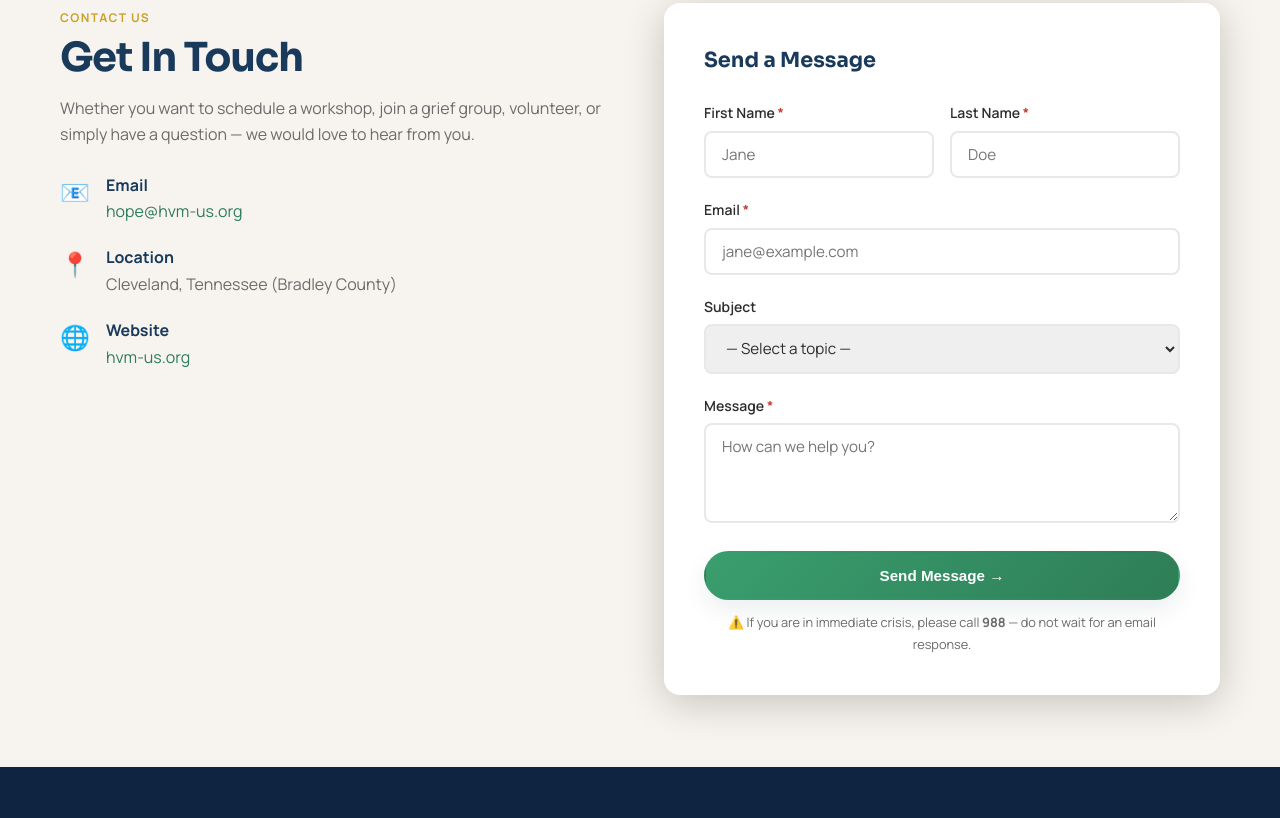
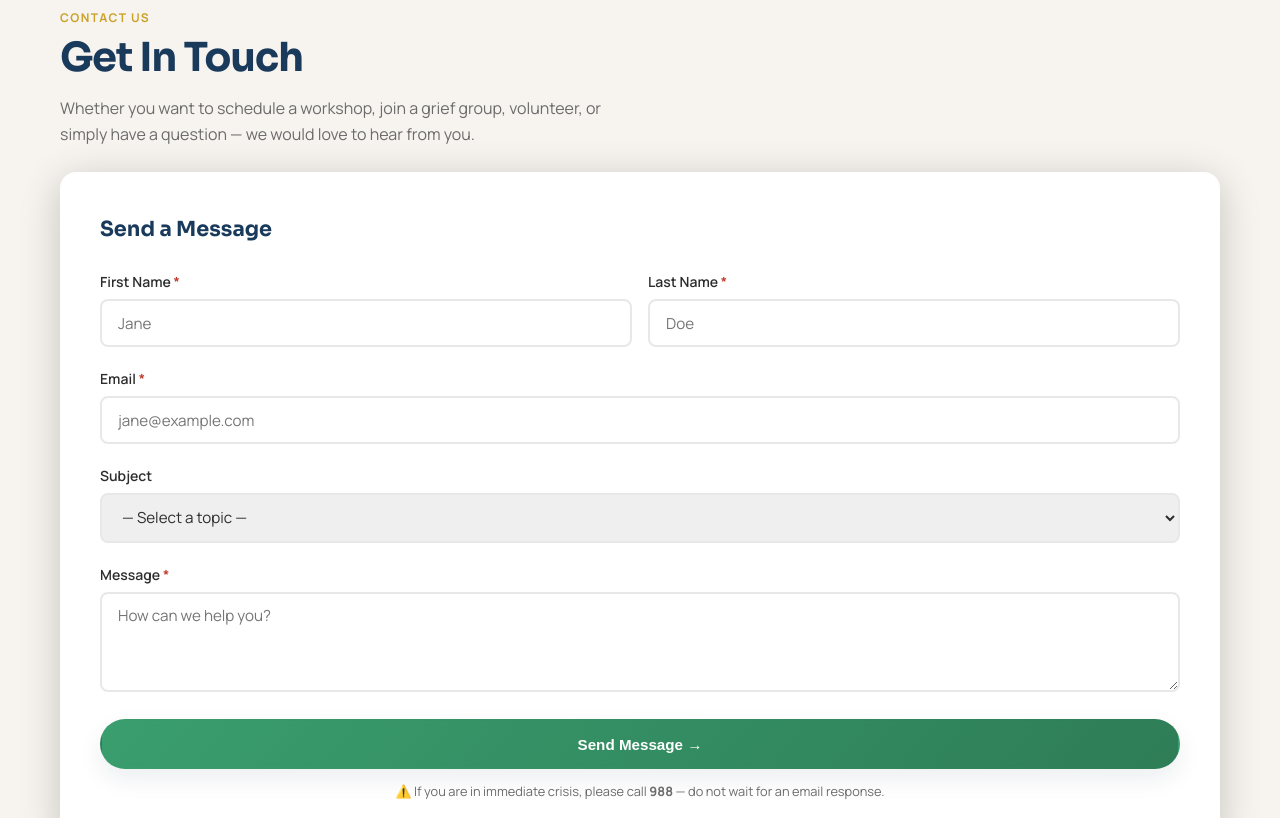
Before and after one commit to jfcrane247/hvm-us.org, a website: page contact.html in a window 1280 px wide. Shown: the part 2736-3554 px from the top of the page. Drawn offline with Linux system fonts and the light colour scheme.

Commit message:
Remove contact information section from the contact page

```diff
--- a/contact.html
+++ b/contact.html
@@ -235,28 +235,6 @@
           <p style="color:var(--gray-600);margin-bottom:1.5rem;">
             Whether you want to schedule a workshop, join a grief group, volunteer, or simply have a question — we would love to hear from you.
           </p>
-          <div style="display:flex;flex-direction:column;gap:1.25rem;">
-            <div style="display:flex;gap:1rem;align-items:flex-start;">
-              <span style="font-size:1.5rem;">📧</span>
-              <div>
-                <strong style="display:block;color:var(--navy);">Email</strong>
-                <a href="mailto:hope@hvm-us.org" style="color:var(--green);">hope@hvm-us.org</a>
-              </div>
-            </div>
-            <div style="display:flex;gap:1rem;align-items:flex-start;">
-              <span style="font-size:1.5rem;">📍</span>
-              <div>
-                <strong style="display:block;color:var(--navy);">Location</strong>
-                <span style="color:var(--gray-600);">Cleveland, Tennessee (Bradley County)</span>
-              </div>
-            </div>
-            <div style="display:flex;gap:1rem;align-items:flex-start;">
-              <span style="font-size:1.5rem;">🌐</span>
-              <div>
-                <strong style="display:block;color:var(--navy);">Website</strong>
-                <a href="https://hvm-us.org" style="color:var(--green);">hvm-us.org</a>
-              </div>
-            </div>
           </div>
         </div>
 
```
